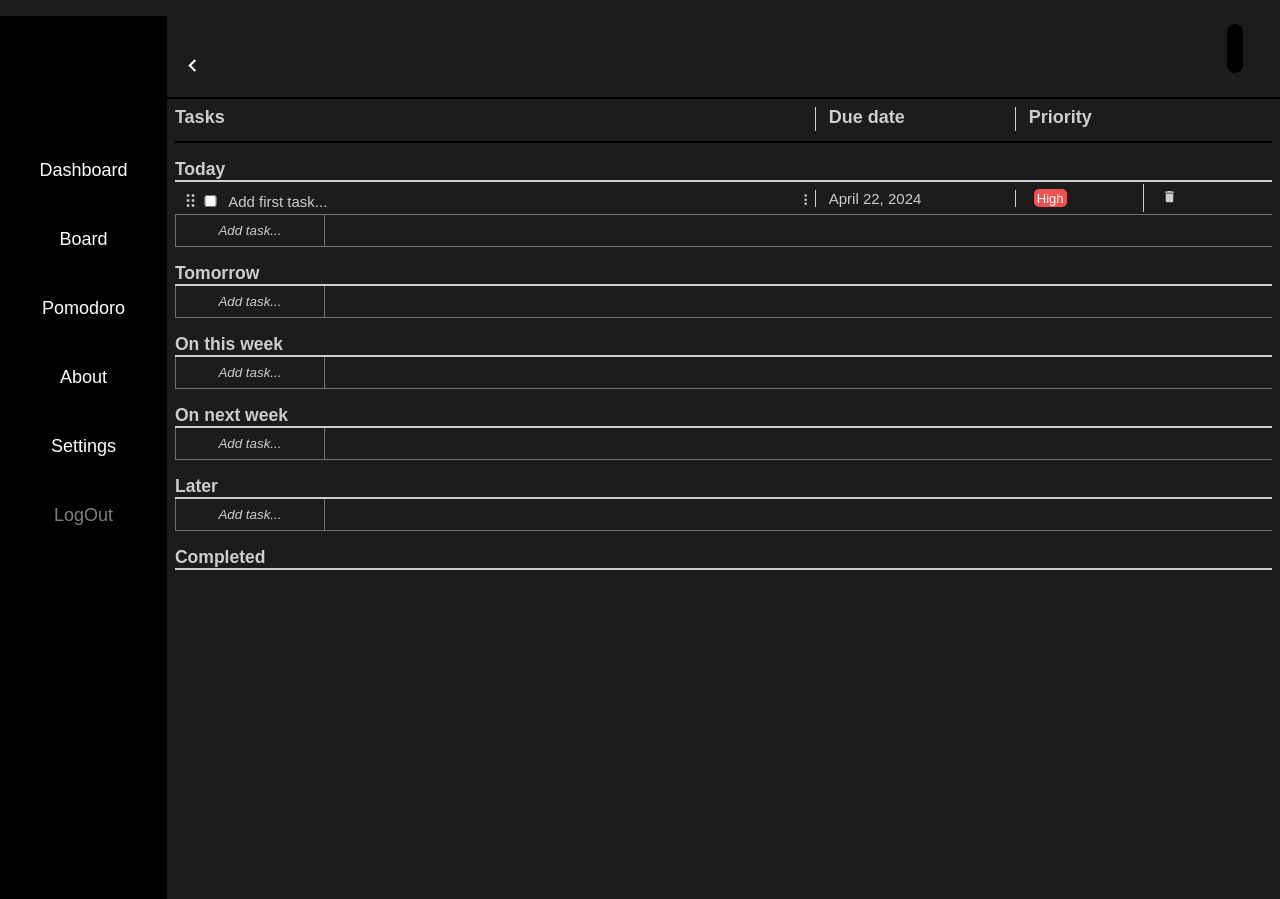
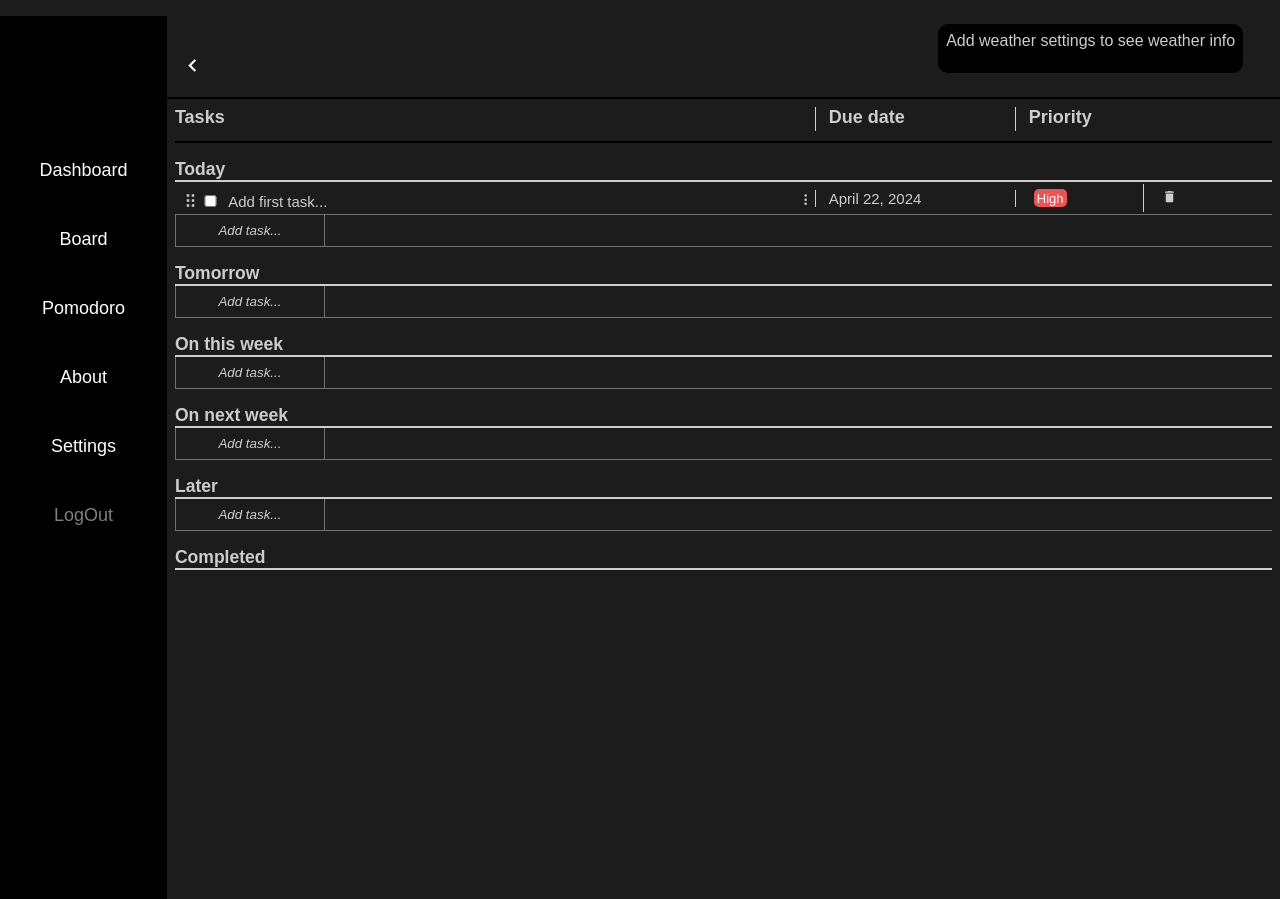
Before and after one commit to VitEfimov/test-manager-redux, a React (Create React App) app: page / in a window 1280 px wide. Built offline with nearby package versions, Linux system fonts and the light colour scheme.

Commit message:
Weather info

```diff
--- a/src/components/Weather.jsx
+++ b/src/components/Weather.jsx
@@ -40,7 +40,7 @@ const Weather = () => {
 
   return (
     <div className='weather__container'>
-      {weatherData && (
+      {weatherData ? (
         <div className="header__weather-info">
           {weatherData.name && <div>City: {weatherData.name}</div>}
           {weatherData.main && <div>Temperature: {weatherData.main.temp}&deg;F</div>}
@@ -51,7 +51,7 @@ const Weather = () => {
             </div>
           )}
         </div>
-      )}
+      ):'Add weather settings to see weather info'}
     </div>
   )
 }
```
